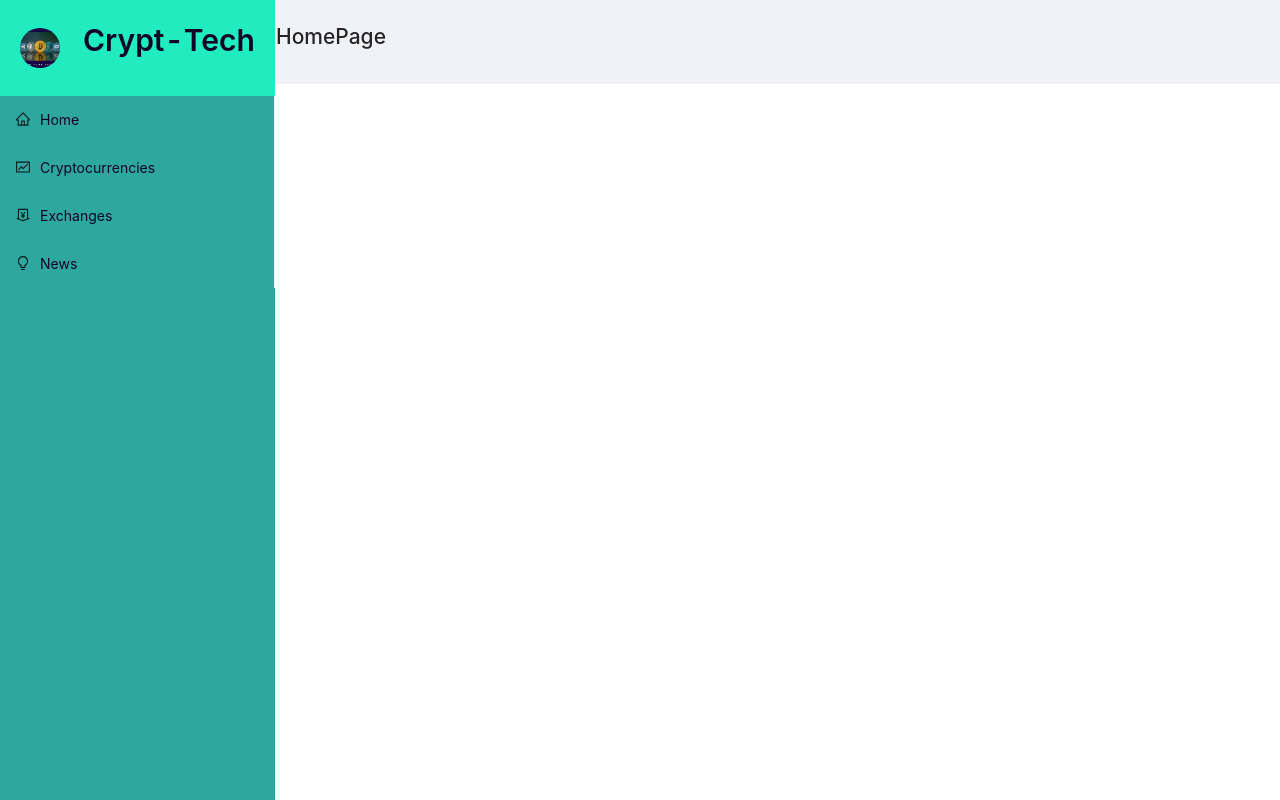
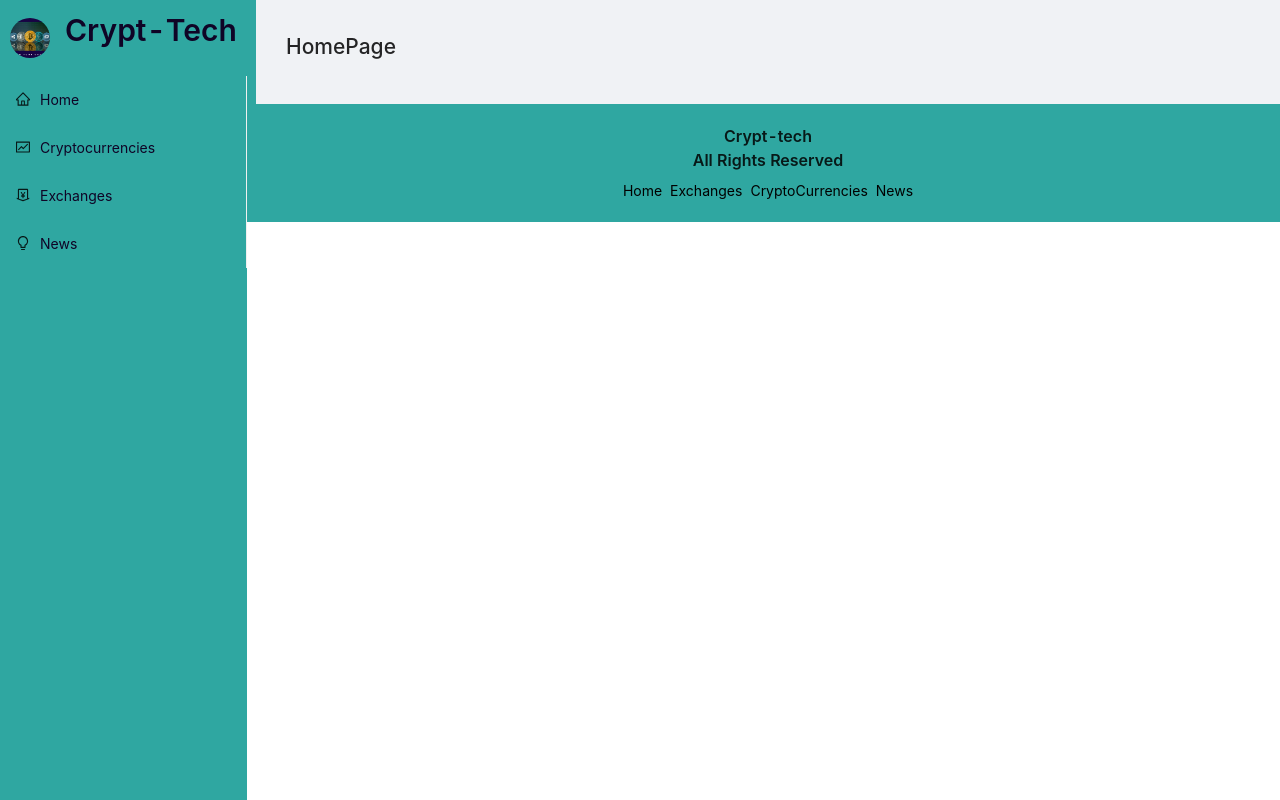
Before and after one commit to Poornima-skp/crypt-tech-frontend, a React (Create React App) app: page / in a window 1280 px wide. Built offline with nearby package versions, Linux system fonts and the light colour scheme.

Commit message:
Designing and displaying Footer

```diff
--- /dev/null
+++ b/src/components/Nav/Nav.css
@@ -0,0 +1,70 @@
+:root {
+    --text-primary: #000;
+    --bgPrimary: #fff;
+    --bgSecondary: #F9F9F9;
+    --bgNav: #2fa7a1
+    --blue: #0071bd;
+    --light-blue: #e6f7ff;
+    --border: #d9d9d9;
+
+}
+
+* {
+    margin: 0;
+    padding: 0;
+    box-sizing: border-box;
+}
+
+.navbar {
+    flex: 0.2;
+    background-color: #2fa7a1;
+
+}
+
+.nav-container {
+    position: fixed;
+    left: 0;
+    margin: 10px;
+    height: 100vh;
+    margin: 0px;
+    background-color: #2fa7a1;
+}
+
+.logo {
+    margin: 0 0 0 15px;
+}
+
+.logo-link {
+    color: rgb(15, 4, 38) !important
+}
+
+/* .logo a {
+    color: white;
+} */
+
+.logo-container {
+    /* background-color: rgb(32, 236, 192); */
+    background-color: #2fa7a1;
+    display: flex;
+    padding: 10px;
+    align-items: center;
+    /* width: 100%; */
+}
+
+a:hover {
+    color: var(--bgPrimary) !important;
+}
+
+.menu{
+    background-color: var(--bgNav) !important;
+}
+
+/* .menu-control-container {
+    display: none !important;
+    position: absolute !important;
+    right: 10px !important;
+    top: 25px !important;
+    font-size: 1.2rem !important;
+    background-color: var(--bgSecondary) !important;
+    border: none !important;
+} */
--- a/src/components/Nav/Nav.jsx
+++ b/src/components/Nav/Nav.jsx
@@ -12,18 +12,18 @@ const Nav = () => {
         <div className='nav-container'>
             <div className="logo-container">
 
-               <Space align="center">
+               {/* <Space align="center"> */}
                     <Avatar src={logo} size='large' />
                     <Title level={2} className="logo">
                         <Link to="/" className='logo-link'>Crypt-Tech</Link>
                     </Title>
-                </Space>
+                {/* </Space> */}
 
 
                 {/* <button className='menu-control-container'></button> */}
             </div>
-            <Menu style={{ background:'#2fa7a1'}}>
-                <Menu.Item icon={<HomeOutlined />}>
+            <Menu className='menu'>
+                <Menu.Item icon={<HomeOutlined />} >
                     <Link to='/' className='logo-link'>Home</Link>
                 </Menu.Item>
                 <Menu.Item icon={<FundOutlined />}>
--- a/src/pages/App/App.css
+++ b/src/pages/App/App.css
@@ -1,66 +1,3 @@
-:root {
-    --text-primary: #000;
-    --bgPrimary: #fff;
-    --bgSecondary: #F9F9F9;
-    --blue: #0071bd;
-    --light-blue: #e6f7ff;
-    --border: #d9d9d9;
-
-}
-
-* {
-    margin: 0;
-    padding: 0;
-    box-sizing: border-box;
-}
-
-.navbar {
-    flex: 0.2;
-    background-color: #2fa7a1;
-}
-
-.nav-container {
-    position: fixed;
-    left: 0;
-    margin: 10px;
-    height: 100vh;
-    margin: 0px;
-    background-color: #2fa7a1;
-}
-
-.logo {
-    margin: 0 0 0 15px;
-}
-
-.logo-link{
-    color : rgb(15, 4, 38) !important
-}
-
-.logo a {
-    color: white;
-}
-
-.logo-container {
-    background-color: rgb(32, 236, 192);
-    display: flex;
-    padding: 20px;
-    align-items: center;
-    width: 100%;
-}
-
-a:hover {
-    color: var(--blue) !important;
-}
-
-.menu-control-container {
-    display: none !important;
-    position: absolute !important;
-    right: 10px !important;
-    top: 25px !important;
-    font-size: 1.2rem !important;
-    background-color: var(--bgSecondary) !important;
-    border: none !important;
-}
 
 .app {
     display: flex;
@@ -74,5 +11,18 @@ a:hover {
 }
 
 .routes {
+    padding: 30px;
+}
+
+.footer {
+    background-color: #2fa7a1;
+    display: flex;
+    flex-direction: column;
     padding: 20px;
+    align-items: center;
+    text-align: center ;
 }
+
+.footer a{
+    color:black !important
+}
--- a/src/pages/App/App.jsx
+++ b/src/pages/App/App.jsx
@@ -1,5 +1,5 @@
 import React from 'react';
-import { Routes, Route, Link} from 'react-router-dom';
+import { Routes, Route, Link } from 'react-router-dom';
 
 // Components
 import { Nav } from '../../components/index';
@@ -9,6 +9,7 @@ import { HomePage, Exchanges, CryptoCurrencies, CryptoDetails, News } from '../i
 
 // CSS
 import './App.css';
+import '../../components/Nav/Nav.css'
 import { Layout, Typography, Space } from 'antd';
 
 
@@ -35,9 +36,19 @@ const App = () => {
                     </div>
                 </Layout>
 
-            </div>
-            <div className="footer">
 
+                <div className="footer">
+                    <Typography.Title level={5}>
+                        Crypt-tech <br />
+                        All Rights Reserved
+                    </Typography.Title>
+                    <Space>
+                        <Link to="/">Home</Link>
+                        <Link to="/exchanges">Exchanges</Link>
+                        <Link to="/cryptoCurrencies">CryptoCurrencies</Link>
+                        <Link to="/news">News</Link>
+                    </Space>
+                </div>
             </div>
 
         </div>
```
